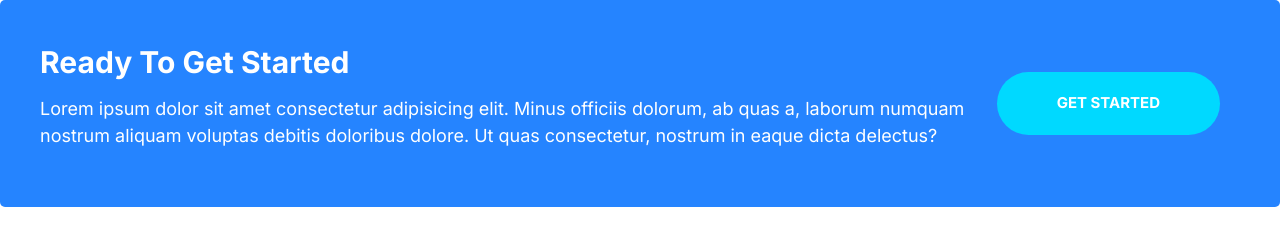
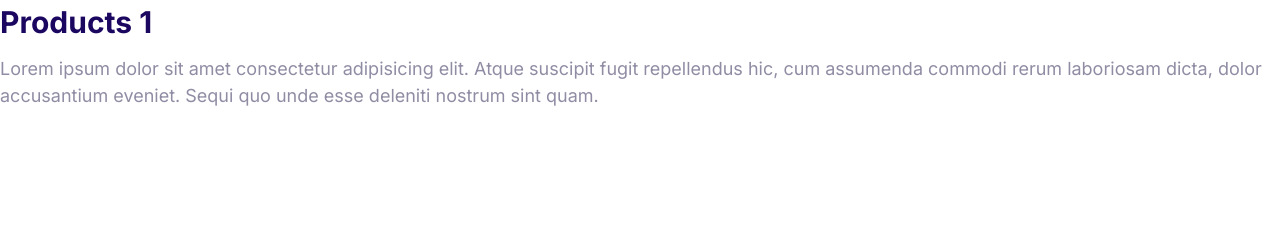
Before and after one commit to rathorePriyanshu/Rishify, a plain HTML site: page index.html in a window 1280 px wide. Drawn offline with Linux system fonts and the light colour scheme.

Commit message:
Defining a Collapsible component

```diff
--- a/css/test.css
+++ b/css/test.css
@@ -544,3 +544,35 @@ a {
     margin: 0 2rem;
   }
 }
+
+/*Collapsbility*/
+.collapsible__header {
+  display: flex;
+  justify-content: space-between;
+}
+
+.collapsible__heading {
+  margin-top: 0;
+  font-size: 3rem;
+}
+
+.collapsible__chevron {
+  transform: rotate(-90deg);
+  transition: transform 0.3s;
+}
+
+.collapsible__content {
+  max-height: 0;
+  overflow: hidden;
+  opacity: 0;
+  transition: all 0.3s;
+}
+
+.collapsible--expanded .collapsible__chevron {
+  transform: rotate(0);
+}
+
+.collapsible--expanded .collapsible__content {
+  max-height: 100vh;
+  opacity: 1;
+}
--- a/index.html
+++ b/index.html
@@ -17,17 +17,20 @@
 </head>
 
 <body>
-    <div class="callout callout--primary">
-        <div class="grid grid--1x2">
-            <div class="callout__content">
-                <h2 class="callout__heading">Ready To Get Started</h2>
-                <p>Lorem ipsum dolor sit amet consectetur adipisicing elit. Minus officiis dolorum, ab quas a, laborum
-                    numquam nostrum aliquam voluptas debitis doloribus dolore. Ut quas consectetur, nostrum in eaque
-                    dicta delectus?</p>
-            </div>
-            <a href="#" class="btn btn--secondary btn--stretched">Get Started</a>
+    <div class="collapsible collapsible--expanded">
+        <header class="collapsible__header">
+            <h2 class="collapsible__heading">Products 1</h2>
+            <svg class="icon icon--white collapsible__chevron">
+                <use xlink:href="Images/sprite.svg#chevron"></use>
+            </svg>
+        </header>
+        <div class="collapsible__content">
+            Lorem ipsum dolor sit amet consectetur adipisicing elit. Atque suscipit fugit repellendus hic, cum
+            assumenda commodi rerum laboriosam dicta, dolor accusantium eveniet. Sequi quo unde esse deleniti
+            nostrum sint quam.
         </div>
     </div>
+    <script src="js/main.js"></script>
 </body>
 
 </html>
--- /dev/null
+++ b/js/main.js
@@ -0,0 +1,6 @@
+const collapsibles = document.querySelectorAll(".collapsible");
+collapsibles.forEach((item) =>
+  item.addEventListener("click", function () {
+    this.classList.toggle("collapsible--expanded");
+  })
+);
```
Also changed, not shown: Components/collapsible.html (added, +14 -0 lines), Components/icons.html (+1 -1 lines), Images/sprite.svg.
